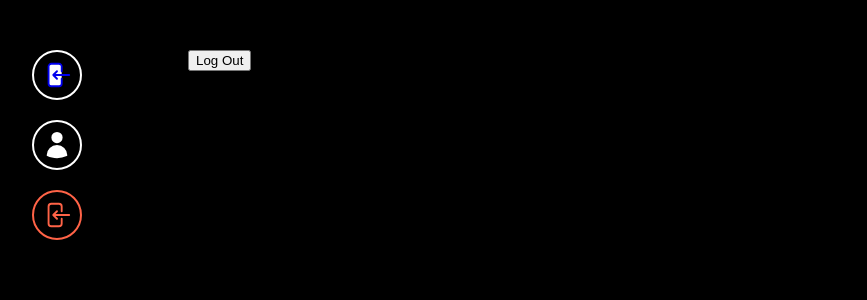
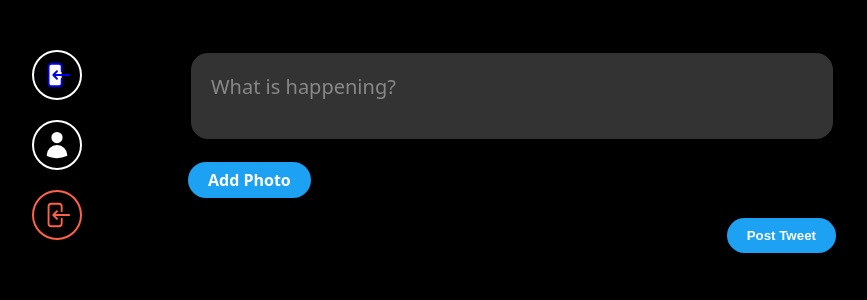
Before and after one commit to sangjinsu/twitter-clone, a React (Vite) app: page / in a window 1280 px wide. Shown: the top 300 px of the page, without its empty margins (234-1101 px from the left). Built offline with nearby package versions, Linux system fonts and the light colour scheme; no server answers; sample sign-in values are in the browser's storage.

Commit message:
✨ Create Tweet Form

```diff
--- /dev/null
+++ b/src/components/post-tweet-form.tsx
@@ -0,0 +1,94 @@
+import styled from "styled-components";
+import {useState} from "react";
+
+
+const Form = styled.form`
+    display: flex;
+    flex-direction: column;
+    gap: 20px;
+`
+
+const TextArea = styled.textarea`
+    resize: none;
+    border: 3px solid black;
+    font-size: 20px;
+    padding: 20px;
+    border-radius: 20px;
+    background-color: #333;
+    color: white;
+    &::placeholder {
+        font-family: system-ui, -apple-system, BlinkMacSystemFont, 'Segoe UI', Roboto, Oxygen, Ubuntu, Cantarell, 'Open Sans', 'Helvetica Neue', sans-serif;
+        color: #888;
+    }
+    &:focus {
+        outline: none;
+        border-color:  #1da1f2;
+    }
+`
+
+const AttachFileButton = styled.label`
+    cursor: pointer;
+    background-color: #1da1f2;
+    color: white;
+    border: 0;
+    font-weight: 600;
+    padding: 10px 20px;
+    border-radius: 50px;
+    display: flex;
+    align-items: center;
+    justify-content: center;
+    width: fit-content;
+    svg {
+        width: 20px;
+        fill: white;
+        margin-right: 10px;
+    }
+`
+
+const AttachFileInput = styled.input`
+    display: none;
+`
+
+const SubmitButton = styled.input`
+    background-color: #1da1f2;
+    color: white;
+    border: 0;
+    font-weight: 600;
+    padding: 10px 20px;
+    border-radius: 50px;
+    width: fit-content;
+    align-self: flex-end;
+    cursor: pointer;
+`
+
+export default function PostTweetForm() {
+
+    const [isLoading, setLoading] = useState(false)
+    const [tweet, setTweet] = useState("")
+    const [file, setFile] = useState<File | null>(null)
+
+    const onChange = (event: React.ChangeEvent<HTMLTextAreaElement>) => {
+        const {target: {value}} = event
+        setTweet(value)
+    }
+
+    const onFileChange = (event: React.ChangeEvent<HTMLInputElement>) => {
+        const {target: {files}} = event
+        if (files && files.length === 1) {
+            const theFile = files[0]
+            setFile(theFile)
+        }
+    }
+
+    const onSubmit = async (event: React.FormEvent<HTMLInputElement>) => {
+        event.preventDefault()
+        setLoading(true)
+    }
+
+    return <Form>
+        <TextArea onChange={onChange} value={tweet} placeholder="What is happening?"/>
+        <AttachFileButton htmlFor="file">{file ? "Photo added ✅" : "Add Photo"}</AttachFileButton>
+        <AttachFileInput onChange={onFileChange} type='file' id='file' accept='image/*'/>
+        <SubmitButton onSubmit={onSubmit} type='submit' value={isLoading ? "Posting..." : "Post Tweet"}/>
+    </Form>
+}
--- a/src/routes/create-account.tsx
+++ b/src/routes/create-account.tsx
@@ -4,7 +4,7 @@
 import {Link, useNavigate} from "react-router-dom";
 import {FirebaseError} from "firebase/app";
 import {Input, Switcher, Title, Wrapper, Error, Form} from "../components/auth-components";
-import GithubButton from "../components/GithubButton";
+import GithubButton from "../components/github-button";
 
 export default function CreateAccount() {
 
--- a/src/routes/home.tsx
+++ b/src/routes/home.tsx
@@ -1,14 +1,14 @@
 import {auth} from "../firebase";
+import PostTweetForm from "../components/post-tweet-form";
+import styled from "styled-components";
 
 
+const Wrapper = styled.div``
+
 export default function Home() {
-    const logOut = async () => {
-      await auth.signOut()
-    }
-
     return (
-        <h1>
-            <button onClick={logOut}>Log Out</button>
-        </h1>
+        <Wrapper>
+            <PostTweetForm/>
+        </Wrapper>
     )
 }
--- a/src/routes/login.tsx
+++ b/src/routes/login.tsx
@@ -4,7 +4,7 @@
 import {auth} from "../firebase";
 import {signInWithEmailAndPassword} from "firebase/auth";
 import {Input, Switcher, Title, Wrapper, Error, Form} from "../components/auth-components";
-import GithubButton from "../components/GithubButton";
+import GithubButton from "../components/github-button";
 
 
 export default function Login() {
```
Also changed, not shown: src/components/github-button.tsx (renamed from src/components/GithubButton.tsx).
